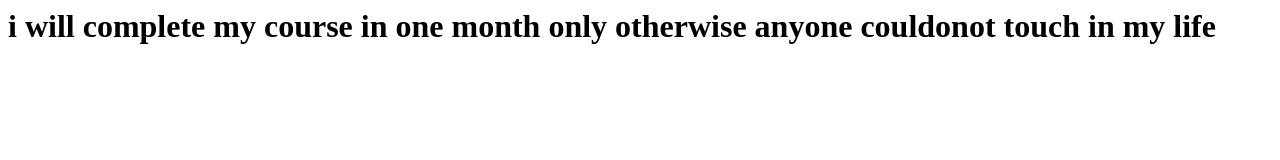
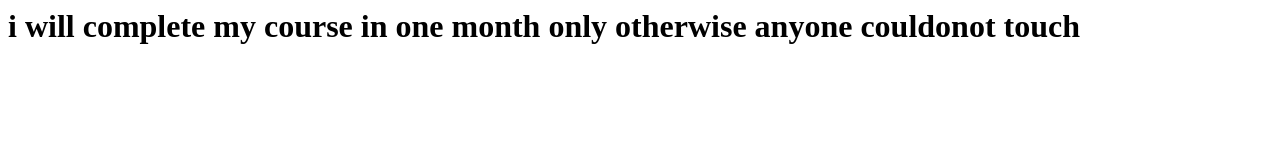
Before and after one commit to sandeepvancha/jenkins, a plain HTML site: page index.html in a window 1280 px wide. Drawn offline with Linux system fonts and the light colour scheme.

Commit message:
Update index.html

```diff
--- a/index.html
+++ b/index.html
@@ -1,2 +1,2 @@
 <h1>i will complete my course in one month only
-otherwise anyone couldonot touch in my life</h1>
+otherwise anyone couldonot touch </h1>
```
